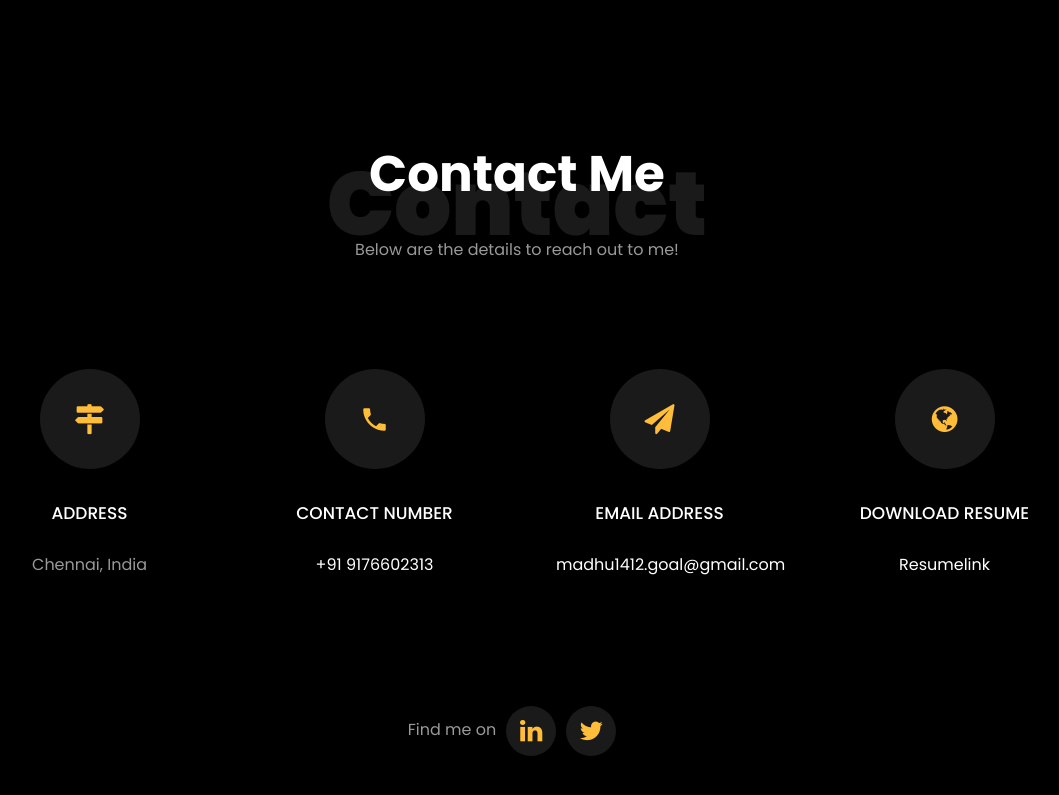
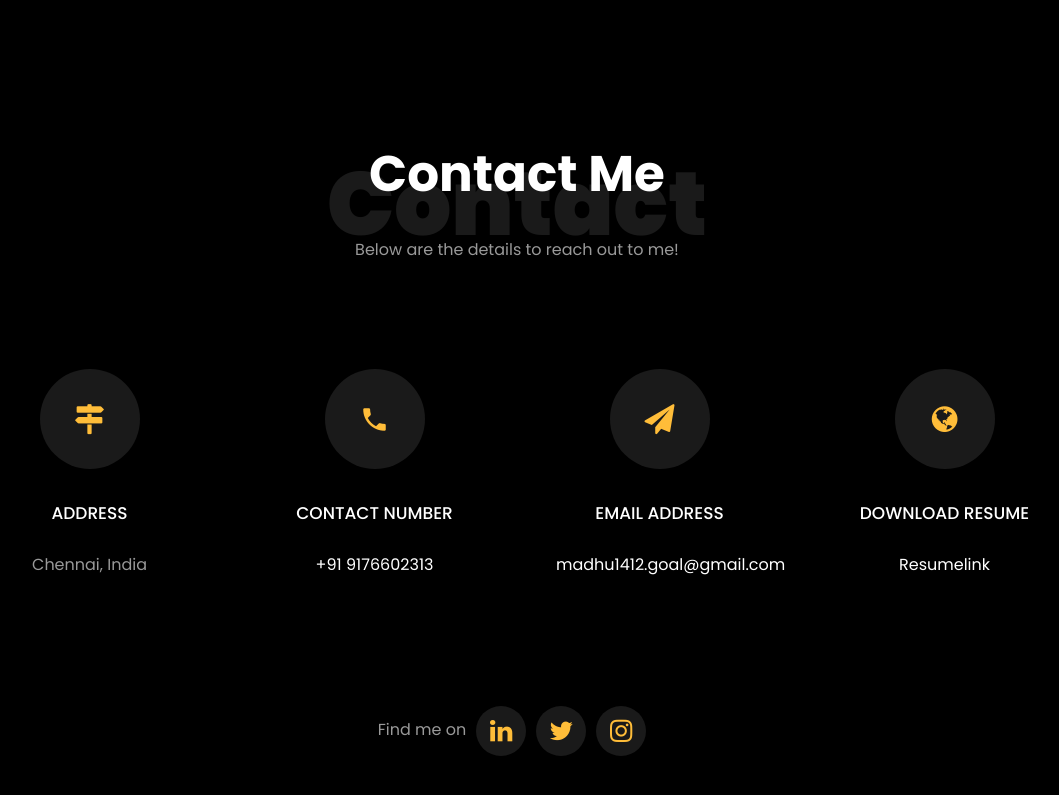
Before and after one commit to MADHU-1412/MadhuPortfolio, a plain HTML site: page index.html in a window 1280 px wide. Shown: the part 5900-6695 px from the top of the page, without its empty margins (123-1182 px from the left). Drawn offline with Linux system fonts and the light colour scheme; files whose address does not match are found by name.

```diff
--- a/index.html
+++ b/index.html
@@ -626,7 +626,7 @@
 					  <li class="ftco-animate"><a href="https://www.linkedin.com/in/madhu-priya-5b1884255/" target="_blank"><span class="icon-linkedin"></span></a></li>
 					  <li class="ftco-animate"><a href="https://x.com/madhupriya_c" target="_blank"><span class="icon-twitter"></span></a></li>
 					  <!-- <li class="ftco-animate"><a href="https://public.tableau.com/app/profile/sdabral/vizzes"><span class="icon-tableau"></span></a></li> -->
-				      <!-- <li class="ftco-animate"><a href="https://www.instagram.com/shubhangi.dabral/" target="_blank"><span class="icon-instagram"></span></a></li> -->
+				      <li class="ftco-animate"><a href="https://www.instagram.com/its.madhupriya/" target="_blank"><span class="icon-instagram"></span></a></li>
 					</ul>
 				<br>
 		   </div>
```
